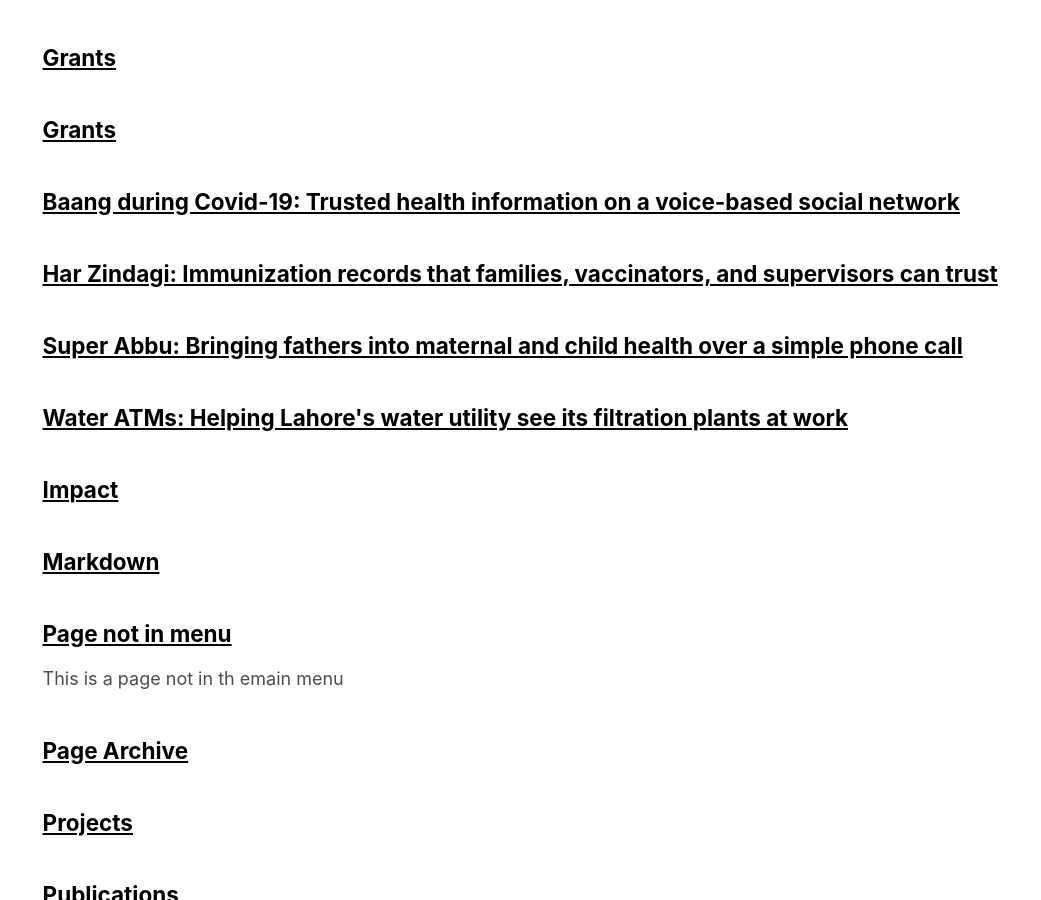
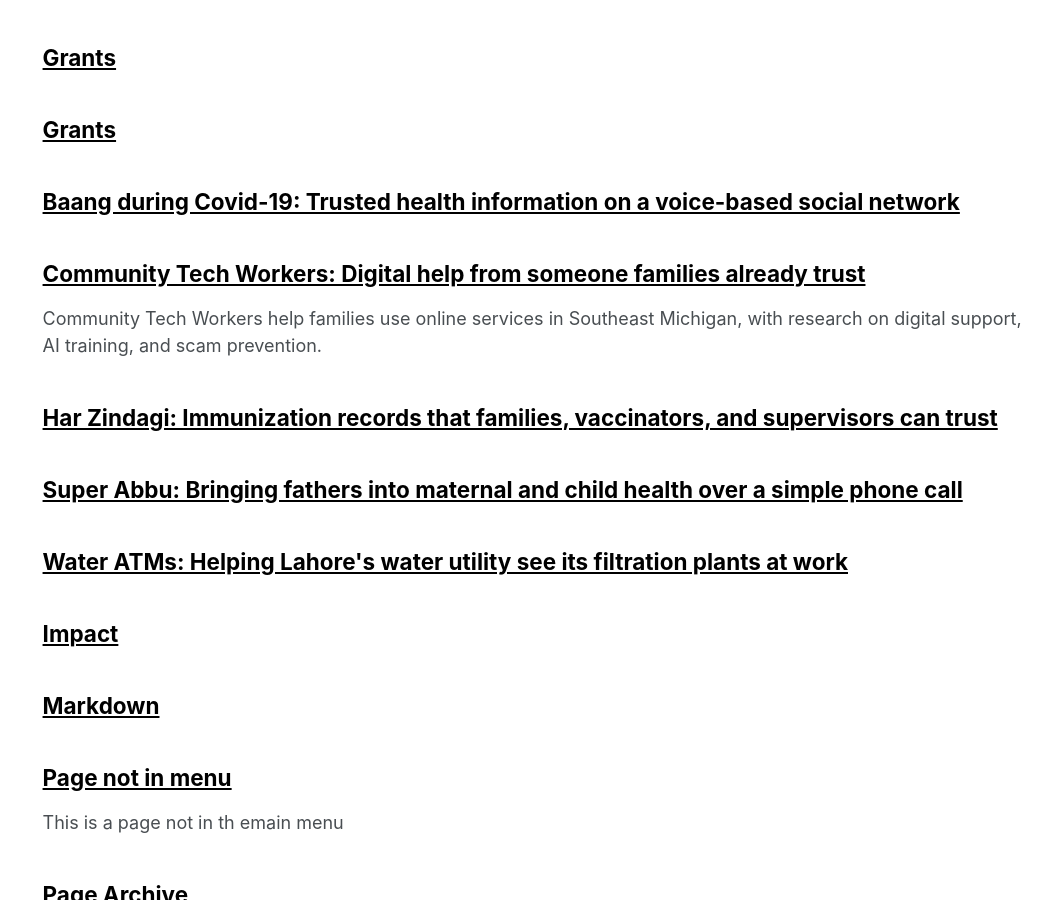
Before and after one commit to mustafanaseem/mustafanaseem.github.io, a Jekyll site: the page built from _pages/page-archive.html, in a window 1280 px wide and 900 px high, scrolled down 624 px. Shown: the whole window, without its empty margins (239-1280 px from the left). Built offline with Jekyll 4.4.1, drawn with Linux system fonts in a browser that asks for light colours; part of the change alters nothing that is shown.

Commit message:
Impact: add Community Tech Workers project page and listing
New dedicated page at /impact/community-tech-workers/ following
the pattern established by the other four project pages: archive
layout, shared impact-styles include, "Back to Impact" top and
bottom, project meta, intros, stat line (as .stat-headline), and
sections for Working with Afghan families, What we learned, AI
training and scam prevention, Team and research, and Selected
publications.

Roles kept distinct: Co-principal investigator on the NSF CTW
project (Award CNS-2125012), Principal investigator on the 2025
Google Academic Research Award. The title, author, and byline
are rendered via the existing template (page.title as H1, author
in the sidebar), so the attached date/author line is not
duplicated in the body.

No photograph: the image area is omitted entirely with no
placeholder, caption, or empty space. The layout reads as
complete without one.

Meta description set via front matter excerpt and description so
og:description emits using the site's existing SEO include.

Impact overview updated with a fifth listing at the end: short
title "Community Tech Workers", combined meta line, the supplied
one-paragraph description, and a "Read more" link to the
dedicated page with aria-label "Read more about Community Tech
Workers".

Co-Authored-By: Claude Opus 4.7 (1M context) <noreply@anthropic.com>
Claude-Session: https://claude.ai/code/session_0168BZUqyL6hayqYWQHvfBBj

```diff
--- /dev/null
+++ b/_pages/impact-community-tech-workers.md
@@ -0,0 +1,64 @@
+---
+layout: archive
+title: "Community Tech Workers: Digital help from someone families already trust"
+permalink: /impact/community-tech-workers/
+author_profile: true
+excerpt: "Community Tech Workers help families use online services in Southeast Michigan, with research on digital support, AI training, and scam prevention."
+description: "Community Tech Workers help families use online services in Southeast Michigan, with research on digital support, AI training, and scam prevention."
+---
+
+{% include base_path %}
+
+{% include impact-styles.html %}
+
+<div class="impact-back-link"><a href="{{ base_path }}/impact/">&larr; Back to Impact</a></div>
+
+<div class="project-meta">Southeast Michigan · NSF CTW project, 2021&ndash;2025 · Co-principal investigator · Award CNS-2125012</div>
+<div class="project-meta">Scam prevention research · Google Academic Research Award, 2025 · Principal investigator</div>
+
+<p class="project-intro">Community Tech Workers (CTWs) are trusted neighbors trained and paid to help families use online services. Drawing on the community health worker model, they help people apply for rental assistance, book medical appointments, and answer letters in English.</p>
+
+<p class="project-intro">A $1.42 million NSF grant supported our team at the University of Michigan in developing and testing the model with a Detroit public housing community and Afghan families resettled in Washtenaw County. I led the Afghan site, initially in partnership with Jewish Family Services of Washtenaw County and later independently.</p>
+
+<div class="stat-block">
+  <div class="stat-headline">41 Community Tech Workers trained &middot; 25 in Detroit &middot; 16 in the Afghan community</div>
+</div>
+
+<div class="project-body">
+
+<h3 class="project-h3">Working with Afghan families</h3>
+<p>Interviews with 14 recently arrived Afghan refugees, conducted by Amna Batool, informed the program. Families relied on friends and relatives for help with online services, often seeking someone who shared their language and understood their household. Women told us they would not respond to an online job posting unless someone they knew vouched for it.</p>
+
+<p>We recruited trusted community members and adapted digital literacy lessons to trainees' experience and languages. The first Afghan cohort trained for 12 weeks. CTWs later held "tech halaqas," small learning circles for women in their homes. A program manager helped handle difficult cases.</p>
+
+<h3 class="project-h3">What we learned</h3>
+<p>CTWs reported helping families obtain rental subsidies worth $400&ndash;$600 a month for a year, apply for jobs, and enroll in community college. They also helped people learn to complete tasks themselves. One CTW called a clinic alongside a pregnant woman, explaining each step so she could book her next appointment independently.</p>
+
+<p>A preliminary cost-benefit analysis estimated $299 in benefits per CTW-hour against $58 in costs at the Afghan site, largely from rental subsidies. Detroit's estimates were $42 in benefits against $108 in costs. These figures draw on CTWs' reports, with only three interviews at the Afghan site, and should be treated as early estimates.</p>
+
+<p>The work also exposed gaps in how CTWs were supported. One recalled working about 25 hours in some weeks while being paid for 10. Others took late-night calls about urgent problems. Programs need explicit limits on responsibilities, support for declining requests, and referral options for cases beyond a CTW's role.</p>
+
+<h3 class="project-h3">AI training and scam prevention</h3>
+<p>In 2025, we tested a four-week ChatGPT course with eight Afghan newcomers at a public library. Participants reported writing emails, completing forms, and paying bills with less help. Their classroom drafts still contained errors they could not always identify or correct. The study points to a need for training in checking AI responses alongside using the tools.</p>
+
+<p>With a 2025 Google Academic Research Award, I am now leading work on scam prevention through the CTW program. We plan to interview scam survivors, co-design materials in Dari and Pashto, and develop a four-week curriculum.</p>
+
+<h3 class="project-h3">Team and research</h3>
+<p>Tawanna Dillahunt led the NSF project, with Julie Hui, Kentaro Toyama, and me as co-principal investigators. Dillahunt and Hui developed the CTW model through earlier work with Detroit small businesses. Amna Batool led the Afghan interview study; Soyoung Lee led the paper on Detroit training.</p>
+
+<p>Murtaza Ahmadi and Emilie Ziebarth were instrumental in delivering the training and running the CTW program with Afghan families. Murtaza was a Bachelor of Science in Information (BSI) student, and Emilie was a Master of Public Health (MPH) student. Both have since graduated.</p>
+
+<p>Published work covers Afghan families' adaptation after resettlement, Detroit's training program, and a measure of community digital capacity. Manuscripts on costs and benefits, CTW labor, and AI training are under review or in preparation.</p>
+
+<h3 class="project-h3">Selected publications</h3>
+<ul class="project-refs">
+  <li>Batool, A. et al. (2024). <a href="https://doi.org/10.1145/3687037" target="_blank" rel="noopener">Gendered, Collectivist Journeys: Exploring Sociotechnical Adaptation Among Afghan Refugees in the United States</a>. <em>CSCW 2024</em>.</li>
+  <li>Dillahunt, T. et al. (2025). <a href="{{ base_path }}/files/2025_digital capacity measure.pdf" target="_blank" rel="noopener">The Design and Psychometrics for a New Measure of Collective Digital Literacy: Community Digital Capacity</a>. <em>CSCW 2025</em>.</li>
+  <li>Lee, S. et al. (2025). <a href="https://doi.org/10.1145/3711070" target="_blank" rel="noopener">Sociocultural Factors in Digital Skills Learning: A Community-Based Intervention Among U.S. Public Housing Adults</a>.</li>
+</ul>
+
+<p><a href="https://www.nsf.gov/awardsearch/showAward?AWD_ID=2125012" target="_blank" rel="noopener">NSF award details</a></p>
+
+</div>
+
+<div class="impact-back-link"><a href="{{ base_path }}/impact/">&larr; Back to Impact</a></div>
--- a/_pages/impact.md
+++ b/_pages/impact.md
@@ -42,3 +42,10 @@ author_profile: true
 <p class="project-intro">When Covid-19 reached Pakistan in March 2020, the people least likely to see a government advisory were those without internet, without literacy, and without much reason to trust official sources. <a href="https://dl.acm.org/doi/abs/10.1145/3173574.3174217" target="_blank" rel="noopener">Baang</a> is a voice-based social network, built by Agha Ali Raza's lab, that people use over an ordinary phone call to record and hear each other's posts. On April 2, 2020, Ali, Arman Rezaee, Sarojini Hirshleifer, and I, who were already collaborating on the Super Abbu evaluation, relaunched Baang as a channel for reliable Covid information. Over six months it took half a million calls from 12,000 people across Pakistan, who listened to official guidance, argued with it, shared it with friends, and told the government what they thought of its lockdowns.</p>
 <div class="read-more-wrap"><a class="read-more-link" href="{{ base_path }}/impact/baang/" aria-label="Read more about Baang during Covid-19">Read more</a></div>
 </article>
+
+<article class="impact-project">
+<h2 class="project-title"><a href="{{ base_path }}/impact/community-tech-workers/">Community Tech Workers</a></h2>
+<div class="project-meta">Southeast Michigan · NSF CTW project, 2021&ndash;2025 · Co-principal investigator · Scam prevention research · Google Academic Research Award, 2025 · Principal investigator</div>
+<p class="project-intro">Training trusted neighbors to help families use online services. The program trained 41 Community Tech Workers across Detroit and Afghan communities in Southeast Michigan, with subsequent work on AI training and scam prevention.</p>
+<div class="read-more-wrap"><a class="read-more-link" href="{{ base_path }}/impact/community-tech-workers/" aria-label="Read more about Community Tech Workers">Read more</a></div>
+</article>
```
